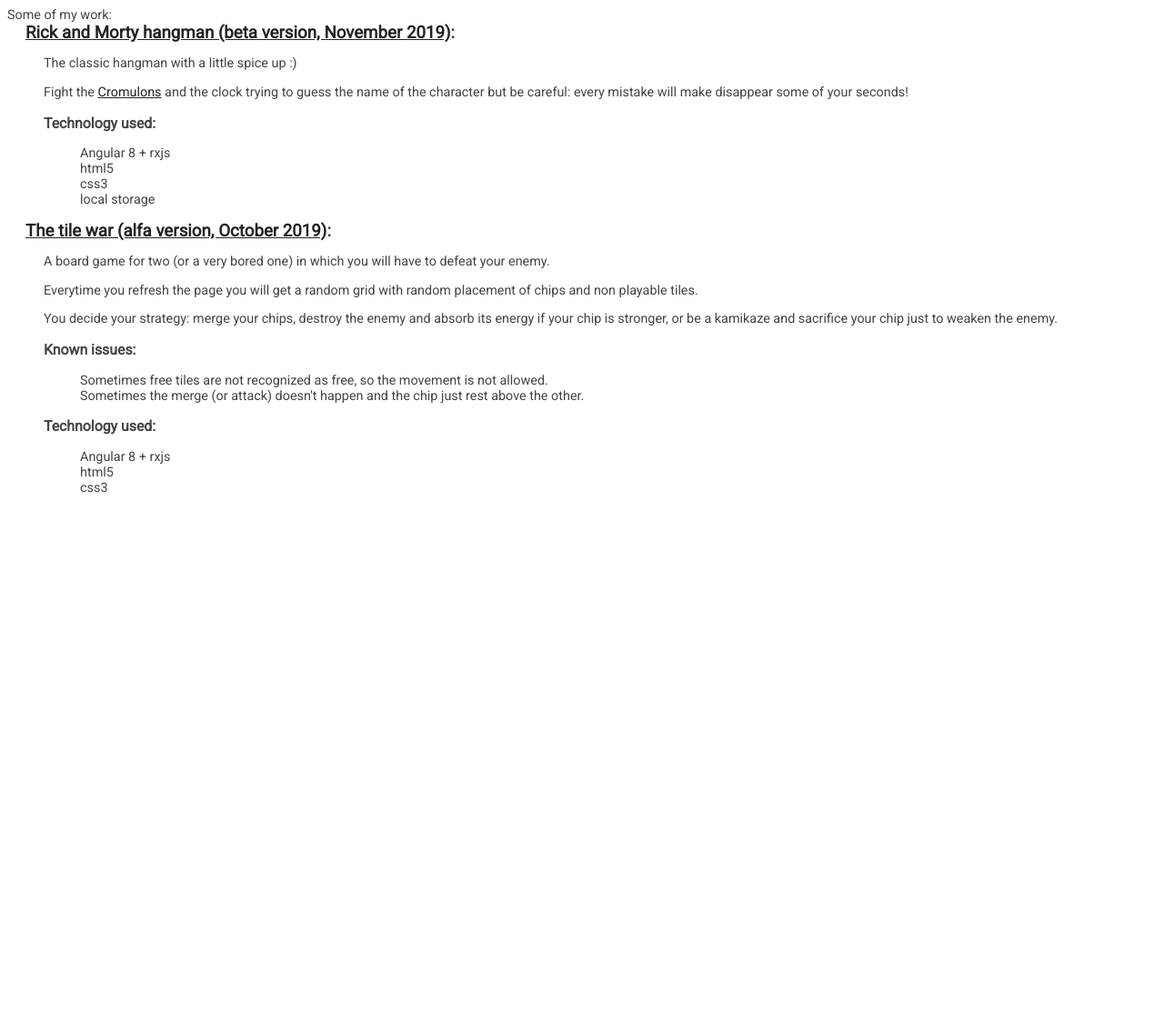
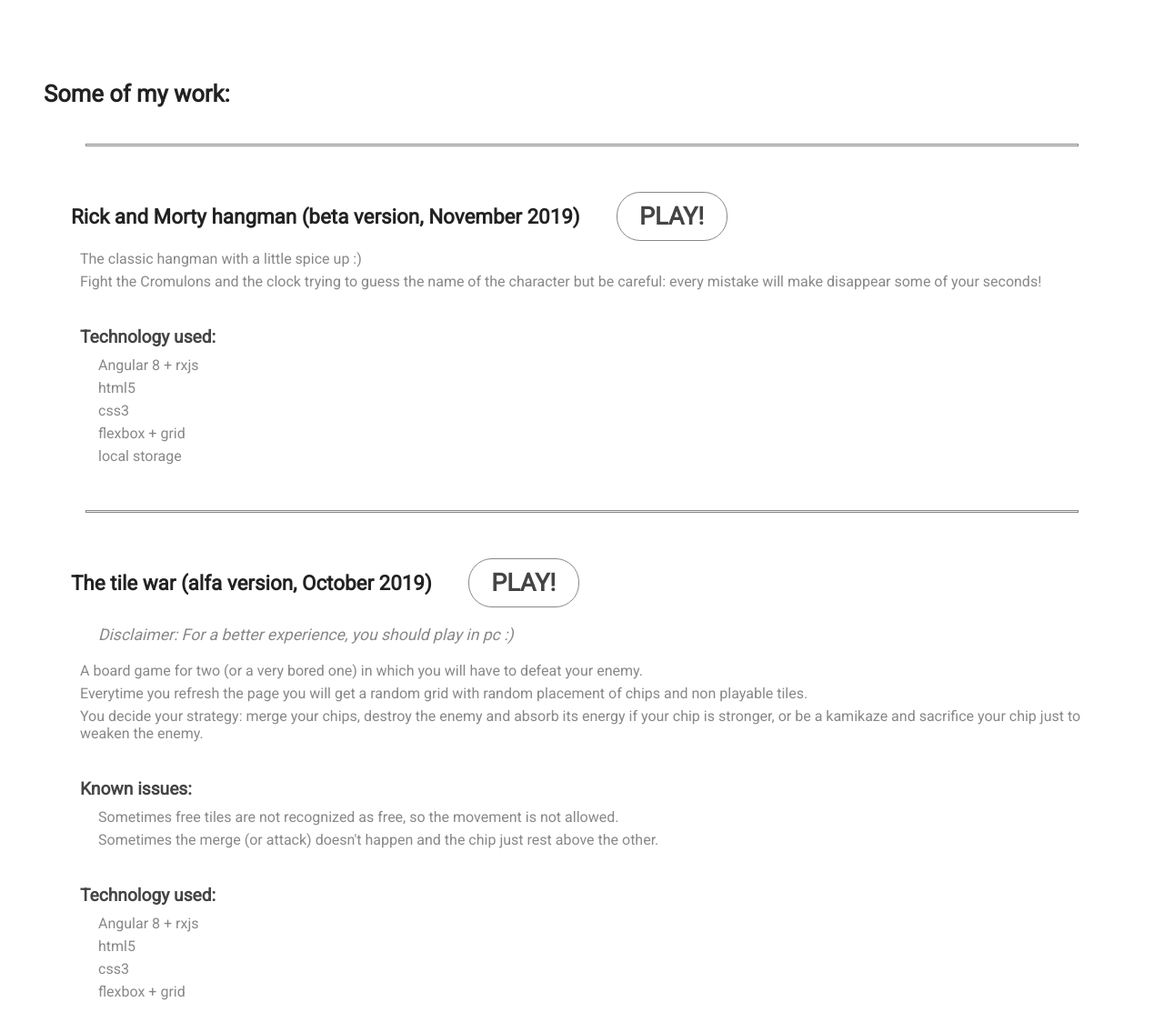
Before and after one commit to gophlbportfolio/index, a plain HTML site: page index.html in a window 1280 px wide. Shown: the top 1113 px of the page at 91% size. Before the commit the page ends 800 px from the top, so only its background shows below. Drawn offline with Linux system fonts and the light colour scheme.

Commit message:
Update index.html

```diff
--- a/index.html
+++ b/index.html
@@ -4,56 +4,156 @@
   <link href="https://fonts.googleapis.com/css?family=Roboto&display=swap" rel="stylesheet">
   <style>
     :root {
-      --padding: 20px;
+      --padding-big: 40px;
+      --padding-normal: 20px;
+      --padding-small: 10px;
+
+      --strong-color: #222;
+      --medium-color: #444;
+      --light-color: #888;
+      --ultra-light-color: #eee;
     }
-    body { font-family: 'Roboto', sans-serif; font-size: 0.9em; color: #444; }
+
+    body {
+      font-family: 'Roboto', sans-serif;
+      font-size: 1em;
+      color: var(--light-color);
+      padding: var(--padding-big);
+    }
+
     ul { list-style-type: none; }
-    a { color: #222; }
-    a:link { color: #222; }
-    a:visited { color: #222; }
-    a:hover { color: #222; }
-    a:active { color: #222; }
 
-    .project { margin-bottom: 10px; padding-left: var(--padding); }
-    .project-title { font-size: 1.3em; font-weight: bold; }
-    .project-content { padding-left: var(--padding); }
-    .project-subsection { font-size: 1.1em; font-weight: bold; }
+    p { margin: 6px 0; }
+
+    a { color: var(--medium-color); text-decoration: none; }
+    a:link { color: var(--medium-color); text-decoration: none; }
+    a:visited { color: var(--medium-color); text-decoration: none; }
+    a:hover { color: var(--medium-color); text-decoration: none; }
+    a:active { color: var(--medium-color); text-decoration: none; }
+
+    .container {
+      display: flex;
+      justify-content: center;
+      flex-direction: column;
+    }
+
+    .intro {
+      margin-top: var(--padding-big);
+      font-size: 1.6em;
+      font-weight: bold;
+      color: var(--strong-color);
+    }
+
+    .project {  }
+
+    .project-title {
+      display: flex;
+      flex-direction: row;
+      align-items: center;
+      margin: var(--padding-small);
+      font-size: 1.4em;
+      font-weight: bold;
+      color: var(--strong-color);
+    }
+
+    .project-subsection-title {
+      margin: var(--padding-big) 0 var(--padding-small) 0;
+      font-size: 1.2em;
+      font-weight: bold;
+      color: var(--medium-color);
+    }
+
+    .project-content {
+      margin: var(--padding-small) 0;
+      color: var(--light-color);
+    }
+
+    .disclaimer {
+      font-style: italic;
+      font-size: 1.1em;
+      color: var(--light-color);
+      margin: var(--padding-normal) 0;
+    }
+
+    .pad-left { padding-left: var(--padding-normal); }
+
+    .call-to-action {
+      display: flex;
+      justify-content: center;
+      align-items: center;
+      margin: 0 var(--padding-big);
+      padding: var(--padding-small);
+      width: 100px;
+      border: 1px solid var(--light-color);
+      border-radius: 26px;
+      font-size: 1.2em;
+      font-weight: bold;
+      text-decoration: none;
+      text-transform: uppercase;
+      color: var(--medium-color);
+    }
+
+    .separator {
+      align-self: center;
+      width: 92%;
+      height: 1px;
+      margin: var(--padding-big) 0;
+      border: 1px solid var(--light-color);
+      background-color: var(--ultra-light-color);
+    }
   </style>
 </head>
 <body>
-  <div>
+  <div class="container">
+    <div class="intro">
       Some of my work:
     </div>
-  <div class="project">
+
+    <div class="separator"></div>
+
+    <div class="project pad-left">
       <div class="project-title">
-      <a href="https://gophlbportfolio.github.io/rickmortyhangman/" target=_blank>Rick and Morty hangman (beta version, November 2019)</a>:
+        Rick and Morty hangman (beta version, November 2019)
+        <a href="https://gophlbportfolio.github.io/rickmortyhangman/" target=_blank>
+          <div class="call-to-action">Play!</div>
+        </a>
       </div>
-    <div class="project-content">
+      <div class="project-content pad-left">
         <p>
           The classic hangman with a little spice up :)
         </p>
         <p>
-        Fight the <a href="https://rickandmorty.fandom.com/wiki/Cromulons" target=_blank>Cromulons</a> and the clock trying to guess the name
+          Fight the Cromulons and the clock trying to guess the name
           of the character but be careful: every mistake will make disappear some of your seconds!
         </p>
-      <p class="project-subsection">
+      </div>
+      <div class="project-content pad-left">
+        <div class="project-subsection-title">
           Technology used:
-      </p>
-      <p>
-        <ul>
-          <li>Angular 8 + rxjs</li>
-          <li>html5</li>
-          <li>css3</li>
-          <li>local storage</li>
-        </ul>
-      </p>
+        </div>
+        <div class="pad-left">
+          <p>Angular 8 + rxjs</p>
+          <p>html5</p>
+          <p>css3</p>
+          <p>flexbox + grid</p>
+          <p>local storage</p>
         </div>
       </div>
-  <div class="project">
+    </div>
+
+    <div class="separator"></div>
+
+    <div class="project pad-left">
       <div class="project-title">
-      <a href="https://gophlbportfolio.github.io/tileWar/" target=_blank>The tile war (alfa version, October 2019)</a>:
+        The tile war (alfa version, October 2019)
+        <a href="https://gophlbportfolio.github.io/tileWar/" target=_blank>
+          <div class="call-to-action">Play!</div>
+        </a>
       </div>
-    <div class="project-content">
+      <div class="project-content pad-left">
+        <p class="disclaimer pad-left">
+          Disclaimer: For a better experience, you should play in pc :)
+        </p>
         <p>
           A board game for two (or a very bored one) in which you will have to defeat your enemy.
         </p>
@@ -64,26 +164,30 @@
           You decide your strategy: merge your chips, destroy the enemy and absorb its energy if your chip is stronger,
           or be a kamikaze and sacrifice your chip just to weaken the enemy.
         </p>
-      <p class="project-subsection">
+      </div>
+      <div class="project-content pad-left">
+        <div class="project-subsection-title">
           Known issues:
-      </p>
-      <p>
-        <ul>
-          <li>Sometimes free tiles are not recognized as free, so the movement is not allowed.</li>
-          <li>Sometimes the merge (or attack) doesn't happen and the chip just rest above the other.</li>
-        </ul>
-      </p>
-      <p class="project-subsection">
+        </div>
+        <div class="pad-left">
+          <p>Sometimes free tiles are not recognized as free, so the movement is not allowed.</p>
+          <p>Sometimes the merge (or attack) doesn't happen and the chip just rest above the other.</p>
+        </div>
+      </div>
+      <div class="project-content pad-left">
+        <div class="project-subsection-title">
           Technology used:
-      </p>
-      <p>
-        <ul>
-          <li>Angular 8 + rxjs</li>
-          <li>html5</li>
-          <li>css3</li>
-        </ul>
-      </p>
         </div>
+        <div class="pad-left">
+          <p>Angular 8 + rxjs</p>
+          <p>html5</p>
+          <p>css3</p>
+          <p>flexbox + grid</p>
+        </div>
+      </div>
+    </div>
+
+    <div class="separator"></div>
   </div>
 </body>
 </html>
```
Lines whose indentation alone changed are shown as unchanged.
